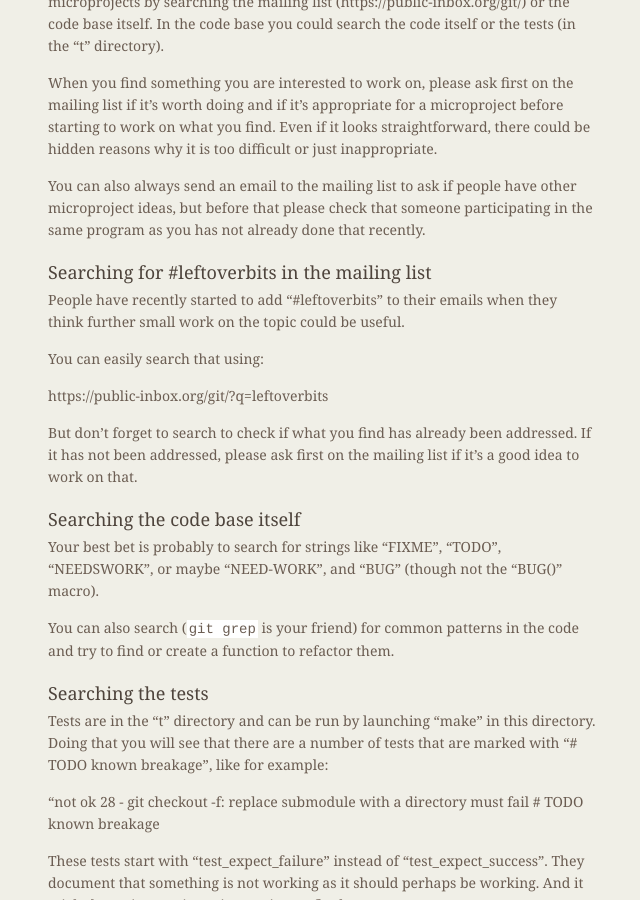
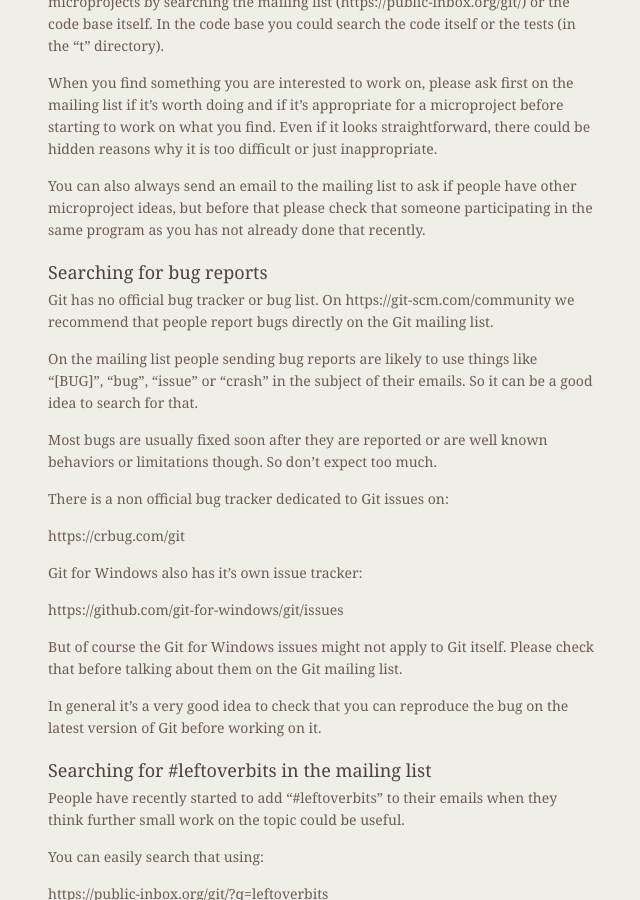
Before and after one commit to git/git.github.io, a Jekyll site: the page built from General-Microproject-Information.md, in a window 1280 px wide and 900 px high, scrolled down 3467 px. Shown: the whole window, without its empty margins (486-1126 px from the left). Built offline with Jekyll 4.4.1, drawn with Linux system fonts in a browser that asks for light colours.

Commit message:
General-Microproject-Information: add bug tracking info

```diff
--- a/General-Microproject-Information.md
+++ b/General-Microproject-Information.md
@@ -207,6 +207,34 @@
 someone participating in the same program as you has not already done
 that recently.
 
+### Searching for bug reports
+
+Git has no official bug tracker or bug list. On
+https://git-scm.com/community we recommend that people report bugs
+directly on the Git mailing list.
+
+On the mailing list people sending bug reports are likely to use
+things like "[BUG]", "bug", "issue" or "crash" in the subject of their
+emails. So it can be a good idea to search for that.
+
+Most bugs are usually fixed soon after they are reported or are well
+known behaviors or limitations though. So don't expect too much.
+
+There is a non official bug tracker dedicated to Git issues on:
+
+https://crbug.com/git
+
+Git for Windows also has it's own issue tracker:
+
+https://github.com/git-for-windows/git/issues
+
+But of course the Git for Windows issues might not apply to Git
+itself. Please check that before talking about them on the Git mailing
+list.
+
+In general it's a very good idea to check that you can reproduce the
+bug on the latest version of Git before working on it.
+
 ### Searching for #leftoverbits in the mailing list
 
 People have recently started to add "#leftoverbits" to their emails
```
